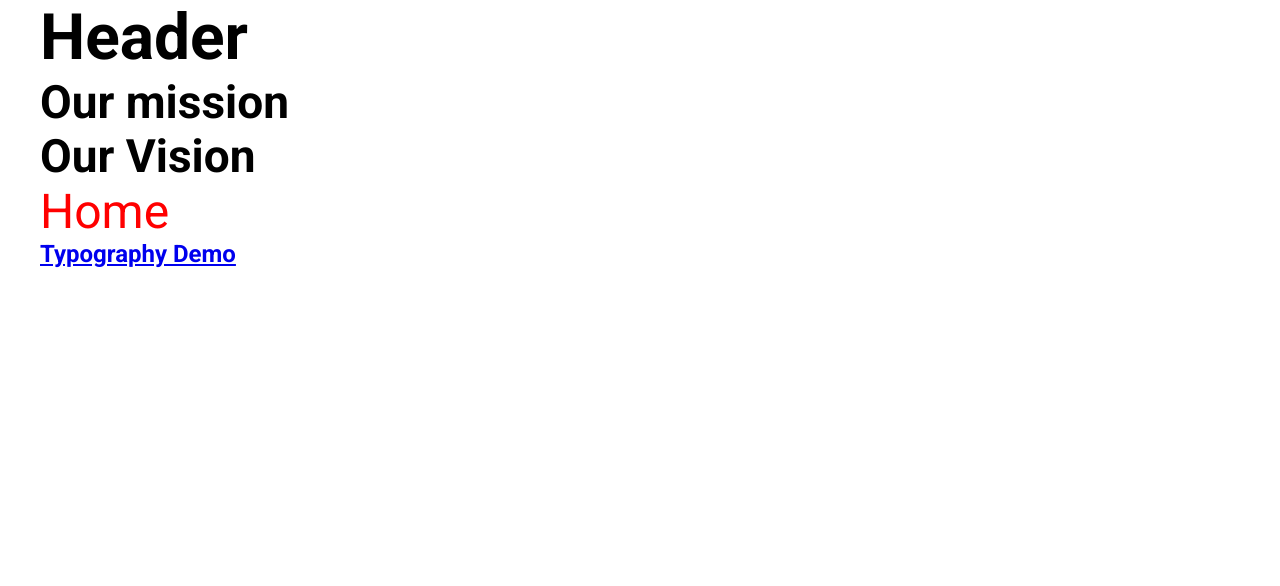
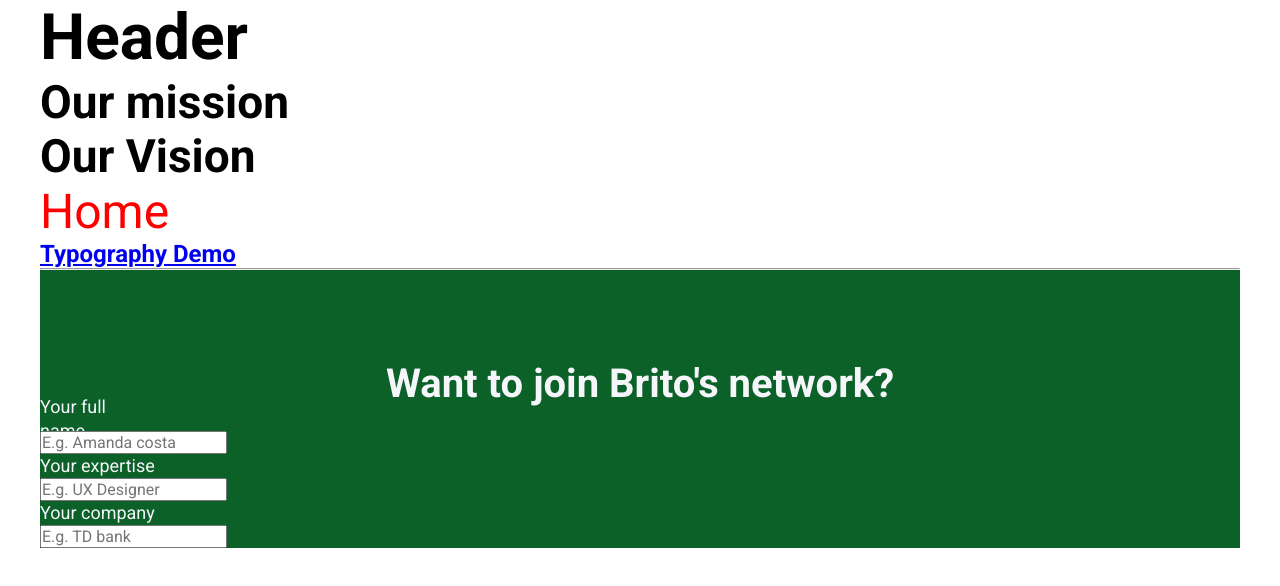
Before and after one commit to brito-ca/brito-website, a Next.js app: page / in a window 1280 px wide. Shown: the top 586 px of the page. Built offline with nearby package versions, Linux system fonts and the light colour scheme.

Commit message:
colors changed using css custom properties (variables) / some form css properties removed

```diff
--- a/pages/index.jsx
+++ b/pages/index.jsx
@@ -22,6 +22,7 @@ export default function Home() {
         <Banner title='Our Vision' />
         <div className={styles.title}>Home</div>
         <a href='/typography-demo'>Typography Demo</a>
+        <Form />
       </main>
     </>
   );
--- a/styles/Form.module.css
+++ b/styles/Form.module.css
@@ -1,16 +1,14 @@
 .formContainer {
-    background: #0B6128;
+    background: var( --secundary-green);
 }
 
 .title {
-    font-family: 'Roboto';
-    font-weight: 700;
     font-size: 40px;
 
     text-align: center;
-    color: #fff;
+    color: var(--primary-white);
 
-    /* Temporary untill figure it out better option to top marging */
+    /* Temporary untill figure it out a better option to top marging */
     padding-top: 90px;
 }
 
@@ -18,21 +16,14 @@
     width: 115px;
     height: 24px;
 
-/* Body/B2 */
+    font-weight: 400;
+    font-size: 18px;
+    line-height: 24px;
 
-font-family: 'Roboto';
-font-style: normal;
-font-weight: 400;
-font-size: 18px;
-line-height: 24px;
-/* identical to box height, or 133% */
+    display: flex;
+    align-items: center;
 
-display: flex;
-align-items: center;
-
-/* Primary/4 */
-
-color: #F5F5FA;
+    color:var(--primary-white);
 
 
 /* Inside auto layout */
```
